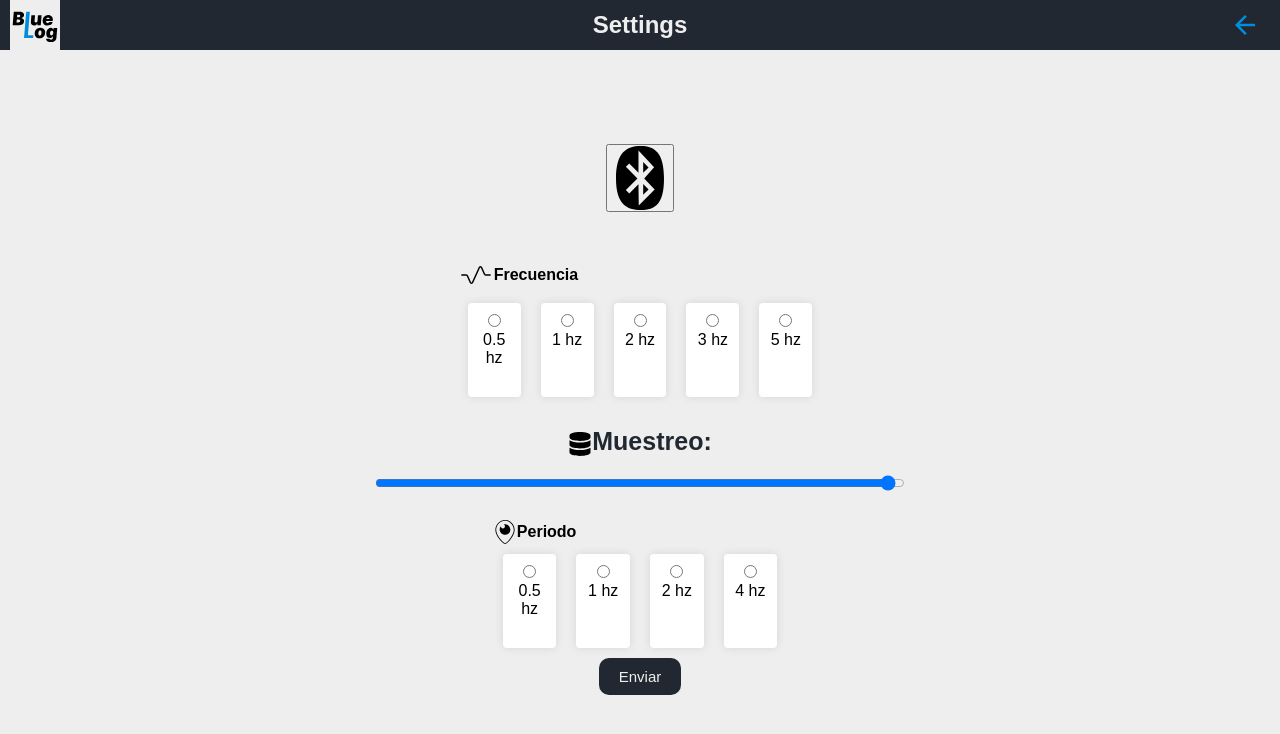
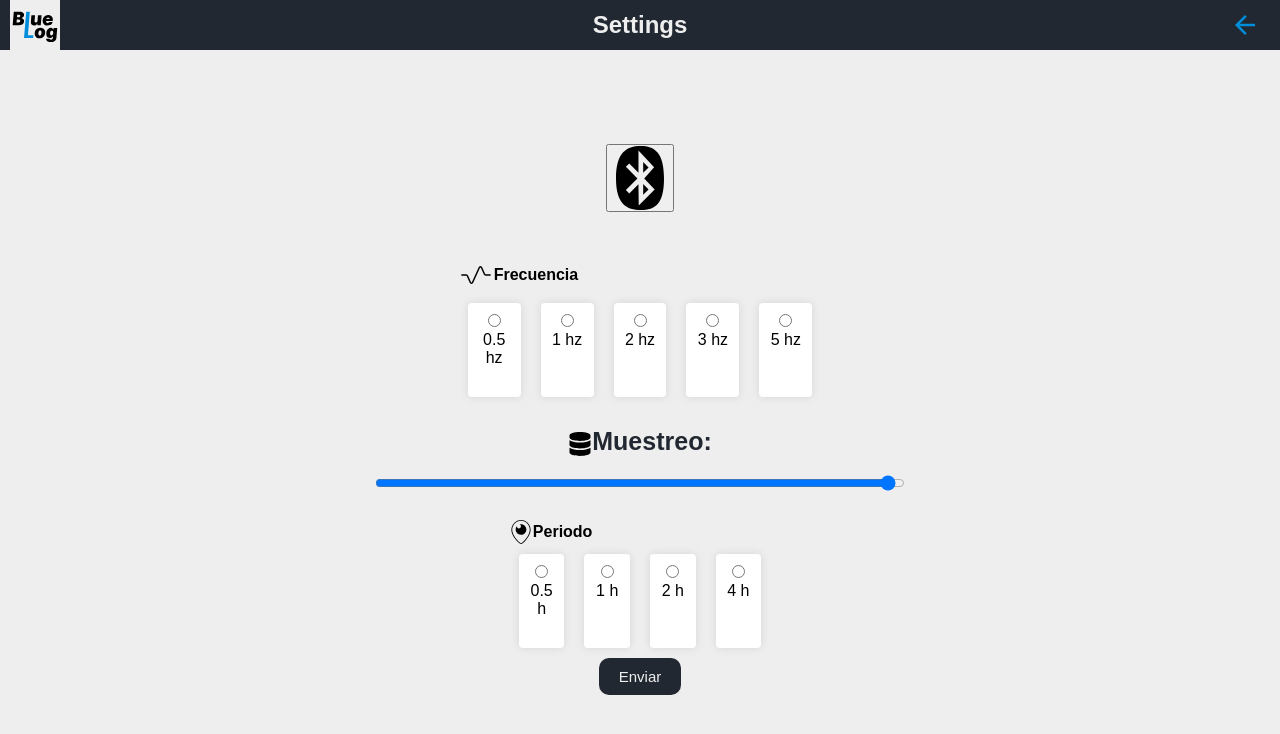
Before and after one commit to jdavidram/bluelog, a React (Create React App) app: page /#/set in a window 1280 px wide. Shown: the top 734 px of the page. Built offline with nearby package versions, Linux system fonts and the light colour scheme.

Commit message:
Update Settings.jsx

```diff
--- a/src/App/Settings/Settings.jsx
+++ b/src/App/Settings/Settings.jsx
@@ -96,19 +96,19 @@ function Settings({ sensor, setSensor }) {
                     <ul>
                         <li>
                             <input type="radio" id="a" name="period" value="0.5" />
-                            <label for="a">0.5 hz</label>
+                            <label for="a">0.5 h</label>
                         </li>
                         <li>
                             <input type="radio" id="b" name="period" value="1" />
-                            <label for="b">1 hz</label>
+                            <label for="b">1 h</label>
                         </li>
                         <li>
                             <input type="radio" id="c" name="period" value="2" />
-                            <label for="c">2 hz</label>
+                            <label for="c">2 h</label>
                         </li>
                         <li>
                             <input type="radio" id="d" name="period" value="4" />
-                            <label for="b">4 hz</label>
+                            <label for="b">4 h</label>
                         </li>
                     </ul>
                 </div>
```
